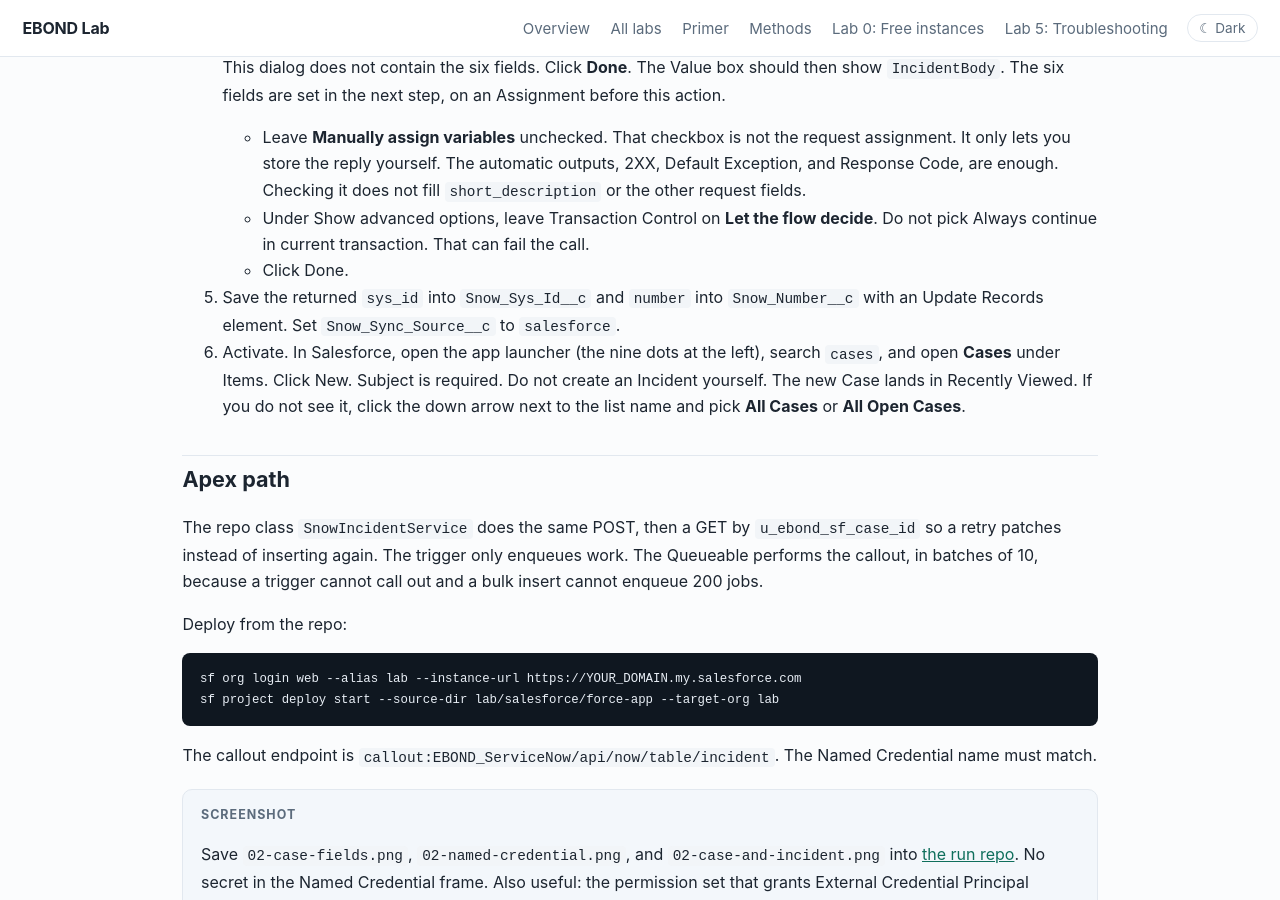
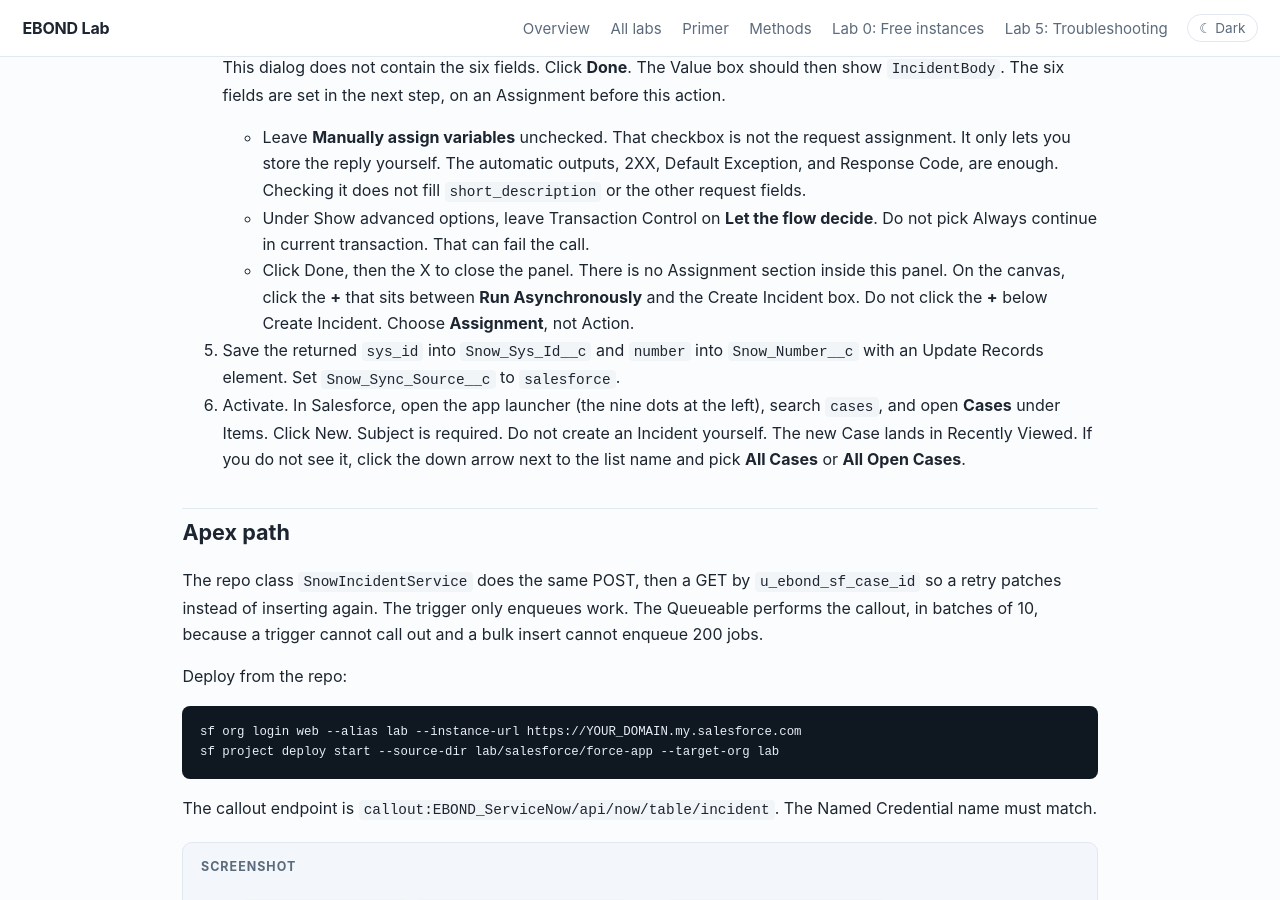
Before and after one commit to eltonaguiar/EBOND_ServiceNowSalesforce, a Jekyll site: the page built from site/labs/02-salesforce-to-snow.md, in a window 1280 px wide and 900 px high, scrolled down 8700 px. Built offline with Jekyll 4.4.1, drawn with Linux system fonts in a browser that asks for light colours.

Commit message:
Say Assignment is the plus between Run Asynchronously and the action.

```diff
--- a/site/labs/02-salesforce-to-snow.md
+++ b/site/labs/02-salesforce-to-snow.md
@@ -278,7 +278,7 @@ Use this only if you picked Flow above.
    On New Resource, API Name `IncidentBody`. Leave Description blank. Data Type stays Apex-Defined. Apex Class stays the generated body class. Leave Allow multiple values unchecked. Leave both Availability boxes unchecked. This dialog does not contain the six fields. Click **Done**. The Value box should then show `IncidentBody`. The six fields are set in the next step, on an Assignment before this action.
    - Leave **Manually assign variables** unchecked. That checkbox is not the request assignment. It only lets you store the reply yourself. The automatic outputs, 2XX, Default Exception, and Response Code, are enough. Checking it does not fill `short_description` or the other request fields.
    - Under Show advanced options, leave Transaction Control on **Let the flow decide**. Do not pick Always continue in current transaction. That can fail the call.
-   - Click Done.
+   - Click Done, then the X to close the panel. There is no Assignment section inside this panel. On the canvas, click the **+** that sits between **Run Asynchronously** and the Create Incident box. Do not click the **+** below Create Incident. Choose **Assignment**, not Action.
 5. Save the returned `sys_id` into `Snow_Sys_Id__c` and `number` into `Snow_Number__c` with an Update Records element. Set `Snow_Sync_Source__c` to `salesforce`.
 6. Activate. In Salesforce, open the app launcher (the nine dots at the left), search `cases`, and open **Cases** under Items. Click New. Subject is required. Do not create an Incident yourself. The new Case lands in Recently Viewed. If you do not see it, click the down arrow next to the list name and pick **All Cases** or **All Open Cases**.
 
```
